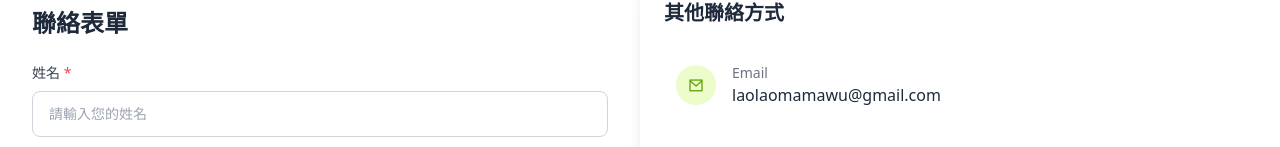
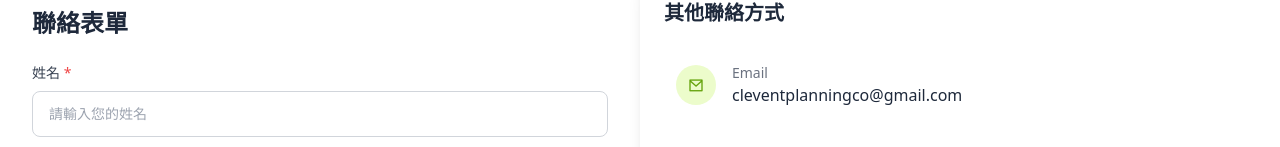
Before and after one commit to branding1688-CLevent88/clwebsite, a Next.js app: page /contact in a window 1280 px wide. Shown: the part 474-621 px from the top of the page. Built offline with nearby package versions, Linux system fonts and the light colour scheme; some icons are missing.

Commit message:
Update ContactInfo.tsx

```diff
--- a/app/contact/ContactInfo.tsx
+++ b/app/contact/ContactInfo.tsx
@@ -40,8 +40,8 @@ export default function ContactInfo() {
     {
       icon: 'ri-mail-line',
       label: 'Email',
-      value: 'laolaomamawu@gmail.com',
-      link: 'mailto:laolaomamawu@gmail.com'
+      value: 'cleventplanningco@gmail.com',
+      link: 'mailto:cleventplanningco@gmail.com'
     },
     {
       icon: 'ri-telegram-line',
```
